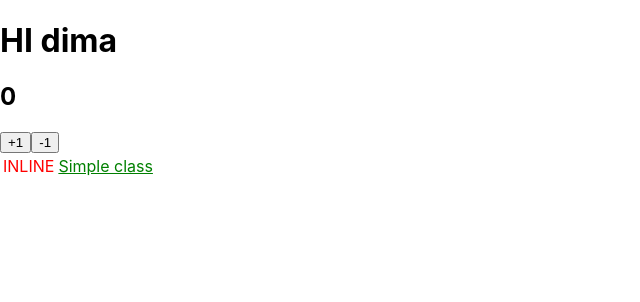
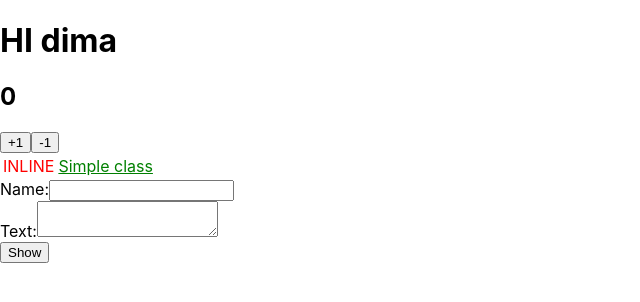
Before and after one commit to owin66/events, a React (Create React App) app: page / in a window 1280 px wide. Shown: the top 302 px of the page, without its empty margins (0-640 px from the left). Built offline with nearby package versions, Linux system fonts and the light colour scheme.

Commit message:
work in form

```diff
--- a/src/components/App.jsx
+++ b/src/components/App.jsx
@@ -1,6 +1,7 @@
 import { useState } from 'react';
 import Rendering from './Rendering';
 import Table from './Table';
+import Form from './Form';
 
 export const App = () => {
   const [count, setCount] = useState(0);
@@ -34,6 +35,7 @@ export const App = () => {
       <br />
       {count >= 1 ? <Rendering peoples={people} tabs={TABS_BTN} /> : null}
       <Table />
+      <Form />
     </>
   );
 };
--- /dev/null
+++ b/src/components/Form.jsx
@@ -0,0 +1,29 @@
+import React, { Component } from 'react';
+
+export default class Form extends Component {
+  state = {
+    name: '',
+    text: '',
+  };
+
+  render() {
+    return (
+      <>
+        <form action="">
+          {/* input  */}
+          <label htmlFor="">
+            Name:
+            <input type="text" name="name" />
+          </label>
+          <br />
+          {/* textarea */}
+          <label htmlFor="">Text:</label>
+          <textarea name="text" />
+          <br />
+          {/* button */}
+          <button>Show</button>
+        </form>
+      </>
+    );
+  }
+}
```
